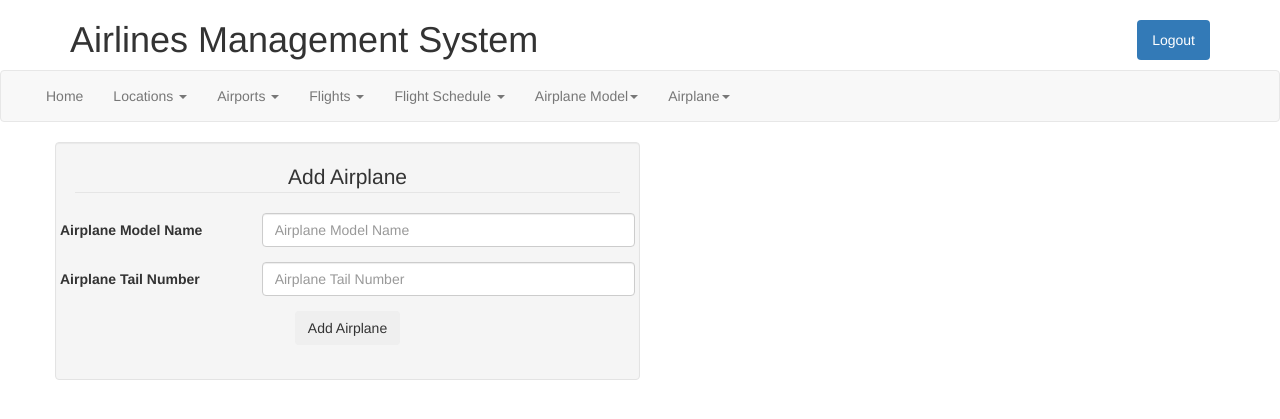
After one commit to naved92/airlines, a CodeIgniter app: page /database/index.php/airplane/add_airplane in a window 1280 px wide. The commit adds this page. Shown: the top 419 px of the page. Run offline with CodeIgniter, Linux system fonts and the light colour scheme; the visitor is signed in with stand-in values (Sample User, id 1).

Commit message:
airplane and airplane model mvc create and updated

```diff
--- /dev/null
+++ b/admin/application/controllers/airplane.php
@@ -0,0 +1,93 @@
+<?php
+class airplane extends CI_Controller
+	{
+
+	public function __construct()
+		{
+		parent::__construct();
+			$this->load->library(array('session','form_validation'));
+			$this->load->helper(array('form','url','html'));
+
+			$this->load->database();
+			$this->load->model('airplane_model');
+
+		}
+	public function index()
+		{
+		if($this->session->userdata('loginadmin'))
+          		{
+					$data['title']='Airplane Home';
+
+					$this->load->view('templates/header',$data);
+					$this->load->view('templates/footer');
+				}
+        else
+		        {
+					redirect('login/index');
+				}
+		}
+
+	public function show_all(){
+			;
+
+	}
+	public function add_airplane(){
+		if($this->session->userdata('loginadmin')){
+			$air_tail_number = $this->input->post("add_airplane_tail_number");
+			$air_model_name = $this->input->post("add_airplane_model_name");
+			//validations
+			$this->form_validation->set_rules("add_airplane_tail_number","Airplane Tail Number","trim|required|alpha_dash");
+			$this->form_validation->set_rules("add_airplane_model_name","Airplane Model Name","trim|required");
+
+			//invalid
+			if ($this->form_validation->run()==FALSE){
+				$data['title']='Add Airplane';
+				$this->load->view('templates/header',$data);
+				$this->load->view('airplane/add_airplane');
+				$this->load->view('templates/footer');
+			}
+			else{
+				if ($this->input->post('btn_add_airplane') == "Add Airplane"){
+					$airplane_result = $this->airplane_model->check_airplane($air_tail_number);
+					if ($airplane_result==1){						//already exists
+						$this->session->set_flashdata('msg','<div class="alert alert-danger text-center">
+						Airplane already exists!</div>');
+						redirect("airplane/add_airplane");
+					}
+					else {
+						$air_model_id = $this->get_airplane_model_id($air_model_name);
+						if($air_model_id==0){
+							$this->session->set_flashdata('msg','<div class="alert alert-danger text-center">
+							Airplane Model do not exist!</div>');
+							redirect("airplane/add_airplane");
+						}
+						else{
+							$this->airplane_model->add_new_airplane($air_tail_number,$air_model_id);
+							$this->session->set_flashdata('msg','<div class="alert alert-success text-center">
+							Airplane model '.$name.' added successfully</div>');
+							redirect("airplane_model/index");
+						}
+					}
+				}
+			}
+
+		}
+        else
+		        {redirect('login/index');
+				}
+
+
+		}
+
+		public function get_airplane_model_id($air_model_name){
+			$sql = "select * from AIRPLANE_MODELS where AIRPLANE_MODEL_NAME = ?";
+			$query = $this->db->query($sql,$air_model_name);
+			foreach ($query->result() as $row){
+				if($row->AIRPLANE_MODEL_NAME == $air_model_name) return $row->AIRPLANE_MODEL_ID;
+		}
+		return 0;
+	}
+
+	}
+
+?>
--- /dev/null
+++ b/admin/application/models/airplane_model.php
@@ -0,0 +1,34 @@
+<?php
+
+class airplane_model extends CI_Model
+{
+
+	public function __construct()
+	{
+		parent::__construct();
+	}
+
+	function check_airplane($air_number){
+		$sql = "select * from AIRPLANES WHERE AIRPLANE_TAIL_NUMBER= ?";
+		$query = $this->db->query($sql,array($air_number));
+		foreach ($query->result() as $row){
+			if($row->AIRPLANE_TAIL_NUMBER == $air_number) return 1; //already exists
+		}
+		return 0;
+	}
+
+
+	function add_new_airplane($air_tail_number, $air_model_id){
+		//$air_model_id = $this->get_airplane_model_id($air_model_name);
+		$sql="INSERT INTO AIRPLANES(AIRPLANE_ID,AIRPLANE_MODEL_ID, AIRPLANE_TAIL_NUMBER) VALUES (SEQ_AIRP_ID.nextval,?,?)";
+		$query = $this->db->query($sql,array($air_model_id,$air_tail_number));
+	}
+
+	function show_all(){
+		$sql = "select * from AIRPLANE";
+		$query = $this->db->query($sql);
+		return $query->result();
+	}
+}
+
+?>
--- a/admin/application/models/airplane_model_model.php
+++ b/admin/application/models/airplane_model_model.php
@@ -28,6 +28,8 @@ class airplane_model_model extends CI_Model
 		$query = $this->db->query($sql);
 		return $query->result();
 	}
+
+
 }
 
 ?>
--- /dev/null
+++ b/admin/application/views/airplane/add_airplane.php
@@ -0,0 +1,51 @@
+
+<div class="container">
+	<div class="row">
+		<div class="col-lg-6 col-sm-6 well">
+			<?php
+				$attributes = array("class"=>"form-horizontal",
+				"id"=>"add_airplane_form",
+				"name"=>"add_airplane_form");
+				echo form_open("airplane/add_airplane",$attributes);
+			?>
+			<fieldset>
+				<legend align="center">Add Airplane</legend>
+				<div class="form-group">
+					<div class="row colbox">
+						<div class="col-lg-4 col-sm-4">
+							<label for="add_airplane_model_name" class="control-label">Airplane Model Name</label>
+						</div>
+						<div class="col-lg-8 col-sm-8">
+							<input class="form-control" id="add_airplane_model_name" name="add_airplane_model_name"
+							placeholder="Airplane Model Name" type="text" value="<?php echo set_value('add_airplane_model_name');?>" />
+							<span class="text-danger"><?php echo form_error('add_airplane_model_name'); ?></span>
+						</div>
+					</div>
+				</div>
+
+				<div class="form-group">
+					<div class="row colbox">
+						<div class="col-lg-4 col-sm-4">
+							<label for="add_airplane_tail_number" class="control-label">Airplane Tail Number</label>
+						</div>
+						<div class="col-lg-8 col-sm-8">
+							<input class="form-control" id="add_airplane_tail_number" name="add_airplane_tail_number"
+							placeholder="Airplane Tail Number" type="text" value="<?php echo set_value('add_airplane_tail_number');?>" />
+							<span class="text-danger"><?php echo form_error('add_airplane_tail_number'); ?></span>
+						</div>
+					</div>
+				</div>
+
+				<div class="form-group">
+					<div class="col-lg-12 col-sm-12 text-center">
+						<input class="btn btn-deafult" id="btn_add_airplane" name="btn_add_airplane"
+							type="submit" value="Add Airplane" />
+
+					</div>
+				</div>
+			</fieldset>
+			<?php echo form_close();?>
+			<?php echo $this->session->flashdata('msg');?>
+		</div>
+	</div>
+</div>
--- a/admin/application/views/templates/header.php
+++ b/admin/application/views/templates/header.php
@@ -93,6 +93,16 @@
           </ul>
         </li>
 
+		<li class="dropdown">
+          <a href="#" class="dropdown-toggle" data-toggle="dropdown" role="button" aria-expanded="false">Airplane<span class="caret"></span></a>
+          <ul class="dropdown-menu" role="menu">
+            <li><a href="<?php echo site_url('airplane')?>">Airplane Home <span class="sr-only">(current)</span></a></li>
+		    <li><a href="<?php echo site_url('airplane/add_airplane')?>">Add Airplane</a></li>
+			<!--- <li class="divider"></li> -->
+          </ul>
+        </li>
+
+
 		</ul>
 
       </div><!-- /.navbar-collapse -->
```
